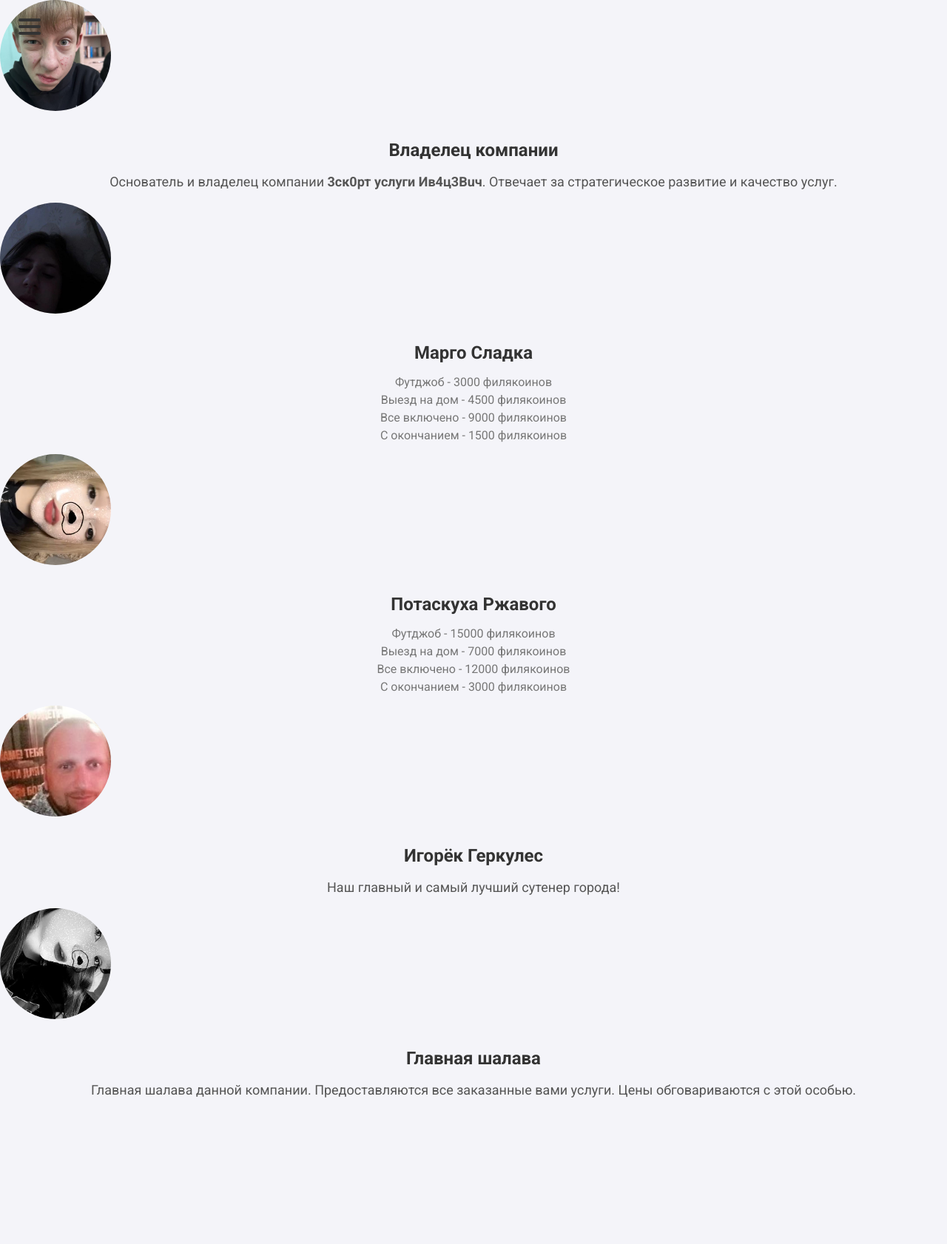
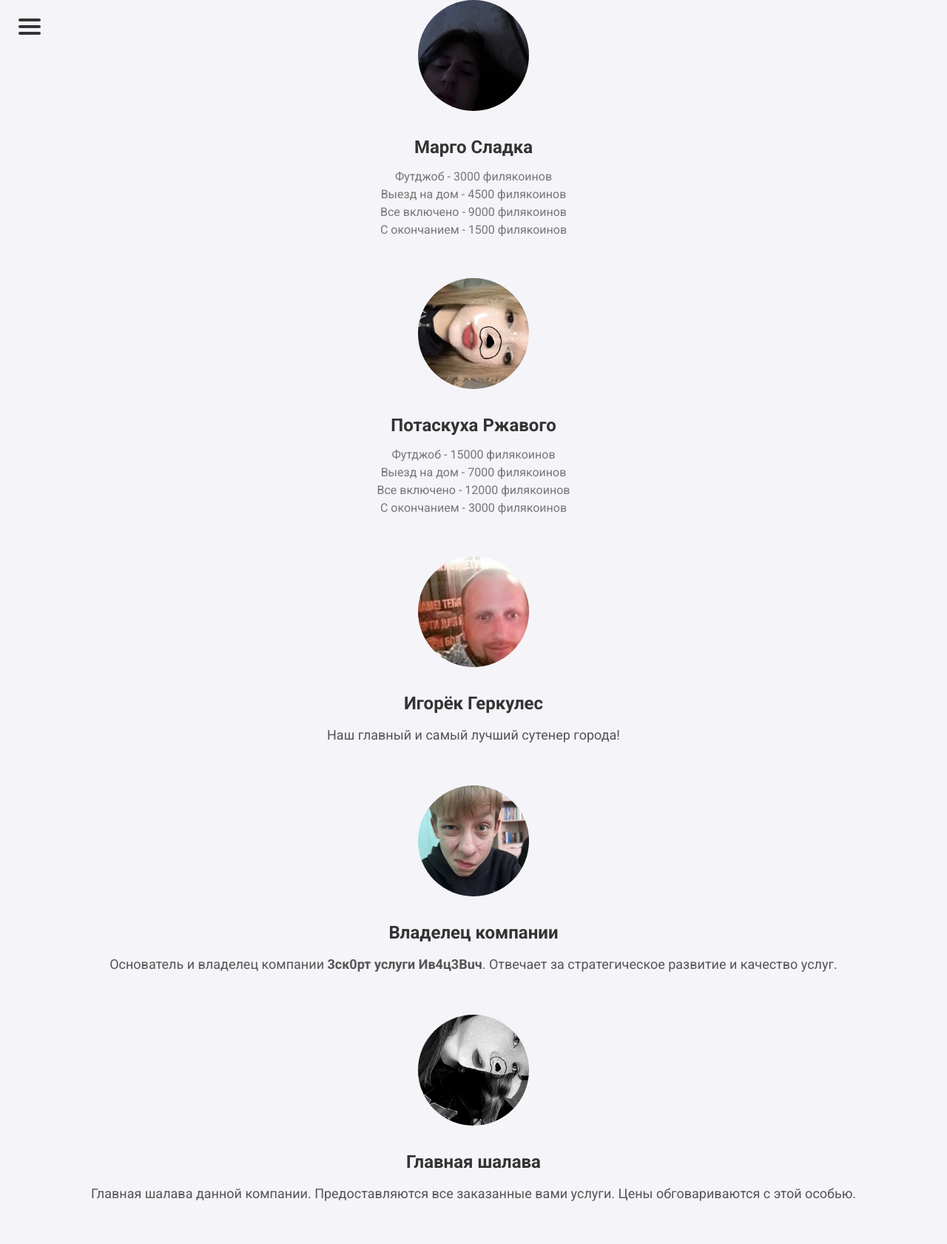
Before and after one commit to mot9lXVII/escortmargo, a Flask app: page /contacts in a window 1280 px wide. Shown: the whole page at 74% size. Before the commit the page ends 1484 px from the top, so only its background shows below. Run offline with Flask 3, Linux system fonts and the light colour scheme.

Commit message:
Update contacts.html

```diff
--- a/templates/contacts.html
+++ b/templates/contacts.html
@@ -30,14 +30,52 @@
             <li><a href="/contacts" class="active">Контакты</a></li>
             <li><a href="/developers">Разработчики</a></li>
             <li><a href="/settings">Настройки</a></li>
-            <li><a href="/reviews">Отзывы</a></li> <!-- Добавлена вкладка Отзывы -->
         </ul>
     </nav>
 
     <!-- Основной контент -->
     <div class="content">
-        <!-- Центрированный блок с фотографией и информацией о владельце компании -->
-        <div class="centered-item">
+        <!-- Первая фотография -->
+        <div class="centered-photo">
+            <img src="{{ url_for('static', filename='images/photo1.jpg') }}" alt="Марго Сладка" class="contact-photo">
+            <div class="contact-info">
+                <h2>Марго Сладка</h2>
+                <ul class="price-list">
+                    <li>Футджоб - 3000 филякоинов</li>
+                    <li>Выезд на дом - 4500 филякоинов</li>
+                    <li>Все включено - 9000 филякоинов</li>
+                    <li>С окончанием - 1500 филякоинов</li>
+                </ul>
+            </div>
+        </div>
+
+        <!-- Вторая фотография -->
+        <div class="centered-photo">
+            <img src="{{ url_for('static', filename='images/photo2.jpg') }}" alt="Потаскуха Ржавого" class="contact-photo">
+            <div class="contact-info">
+                <h2>Потаскуха Ржавого</h2>
+                <ul class="price-list">
+                    <li>Футджоб - 15000 филякоинов</li>
+                    <li>Выезд на дом - 7000 филякоинов</li>
+                    <li>Все включено - 12000 филякоинов</li>
+                    <li>С окончанием - 3000 филякоинов</li>
+                </ul>
+            </div>
+        </div>
+
+        <!-- Третья фотография -->
+        <div class="centered-photo">
+            <img src="{{ url_for('static', filename='images/photo3.jpg') }}" alt="Игорёк Геркулес" class="contact-photo">
+            <div class="contact-info">
+                <h2>Игорёк Геркулес</h2>
+                <p class="subtitle">
+                    Наш главный и самый лучший сутенер города!
+                </p>
+            </div>
+        </div>
+
+        <!-- Новая фотография (photo4.jpg) -->
+        <div class="centered-photo">
             <img src="{{ url_for('static', filename='images/photo4.jpg') }}" alt="Владелец компании" class="contact-photo">
             <div class="contact-info">
                 <h2>Владелец компании</h2>
@@ -48,39 +86,8 @@
             </div>
         </div>
 
-        <!-- Фотографии с описаниями -->
-        <img src="{{ url_for('static', filename='images/photo1.jpg') }}" alt="Марго Сладка" class="contact-photo">
-        <div class="contact-info">
-            <h2>Марго Сладка</h2>
-            <ul class="price-list">
-                <li>Футджоб - 3000 филякоинов</li>
-                <li>Выезд на дом - 4500 филякоинов</li>
-                <li>Все включено - 9000 филякоинов</li>
-                <li>С окончанием - 1500 филякоинов</li>
-            </ul>
-        </div>
-
-        <img src="{{ url_for('static', filename='images/photo2.jpg') }}" alt="Потаскуха Ржавого" class="contact-photo">
-        <div class="contact-info">
-            <h2>Потаскуха Ржавого</h2>
-            <ul class="price-list">
-                <li>Футджоб - 15000 филякоинов</li>
-                <li>Выезд на дом - 7000 филякоинов</li>
-                <li>Все включено - 12000 филякоинов</li>
-                <li>С окончанием - 3000 филякоинов</li>
-            </ul>
-        </div>
-
-        <img src="{{ url_for('static', filename='images/photo3.jpg') }}" alt="Игорёк Геркулес" class="contact-photo">
-        <div class="contact-info">
-            <h2>Игорёк Геркулес</h2>
-            <p class="subtitle">
-                Наш главный и самый лучший сутенер города!
-            </p>
-        </div>
-
-        <!-- Центрированный блок с фотографией и информацией о главной шалаве -->
-        <div class="centered-item">
+        <!-- Новая фотография (photo5.jpg) -->
+        <div class="centered-photo">
             <img src="{{ url_for('static', filename='images/photo5.jpg') }}" alt="Главная шалава" class="contact-photo">
             <div class="contact-info">
                 <h2>Главная шалава</h2>
```
